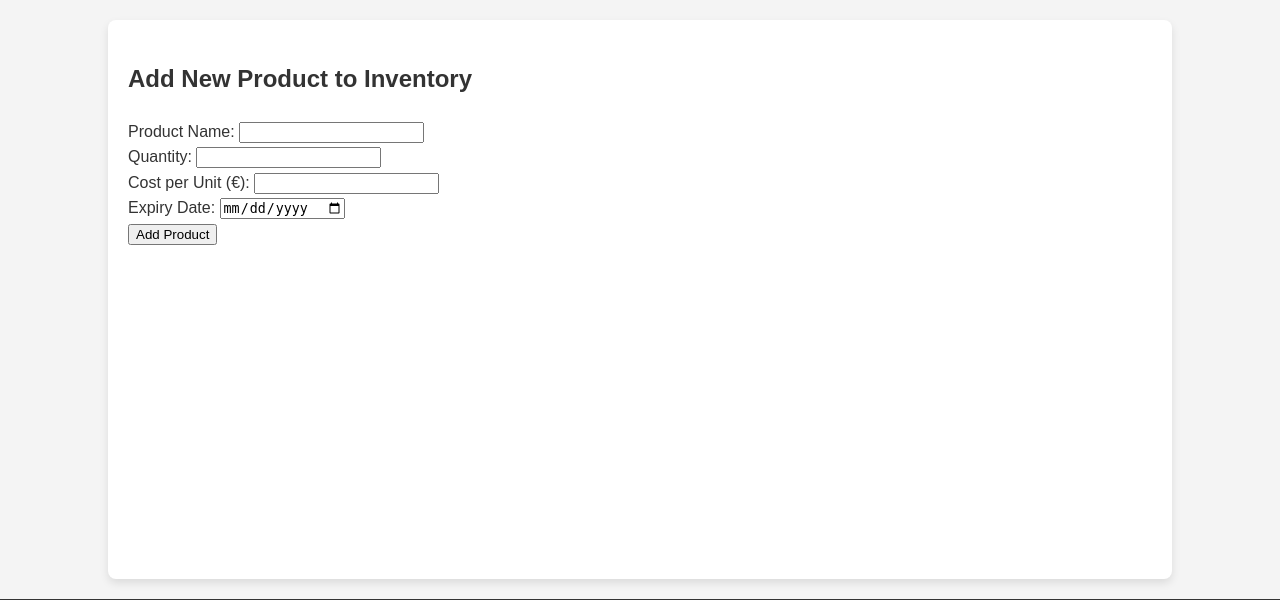
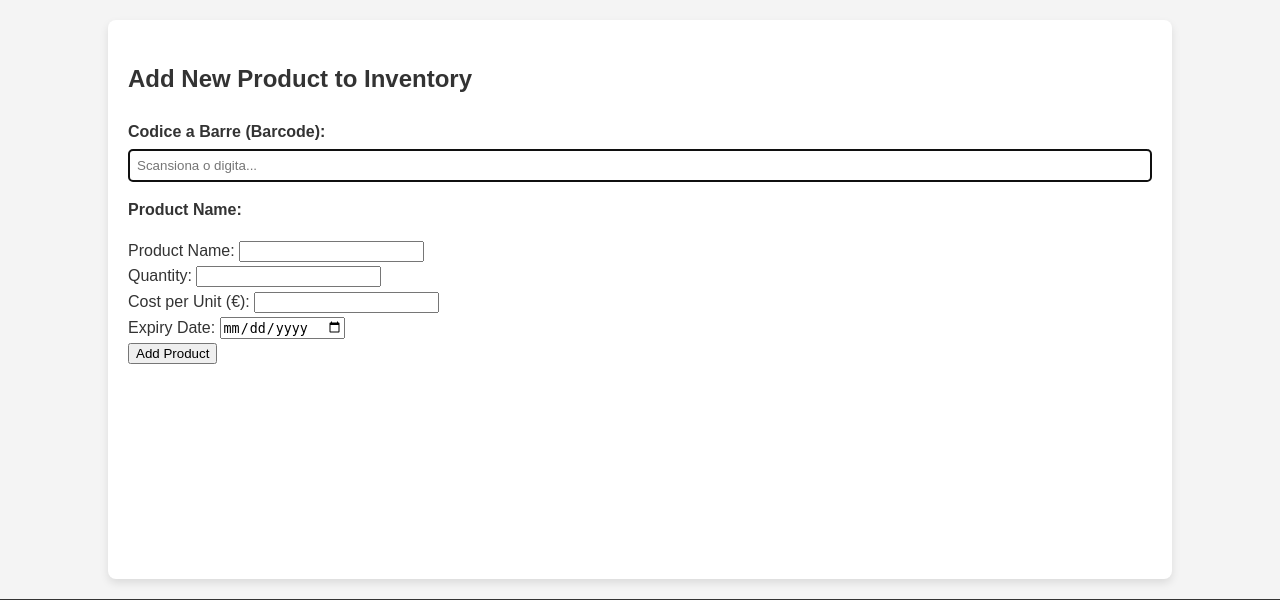
Before and after one commit to NicolaSaracino001/sustainable-inventory-app, a Flask app: page /add in a window 1280 px wide. Shown: the part 111-711 px from the top of the page. Run offline with Flask 3, Linux system fonts and the light colour scheme; the visitor is signed in with stand-in values (Sample User, id 1).

Commit message:
Fase 6.C: Implement barcode input and display.

```diff
--- a/src/routes/inventory.py
+++ b/src/routes/inventory.py
@@ -28,7 +28,9 @@ def dashboard():
 def add_product_page():
 
     if request.method == 'POST':
-        # ... (Nessuna modifica in questa funzione) ...
+        # 1. RECUPERIAMO IL BARCODE DAL MODULO
+        barcode= request.form.get('product_barcode')
+
         name = request.form.get('product_name')
         quantity = request.form.get('product_quantity')
         cost = request.form.get('product_cost')
@@ -38,7 +40,9 @@ def add_product_page():
         cost_float = float(cost) if cost else None
         expiry_date = datetime.strptime(expiry_date_str, '%Y-%m-%d').date()
 
+        # 2. PASSIAMO IL BARCODE AL NUOVO PRODOTTO
         new_product = Product(
+            barcode=barcode,
             name=name,
             quantity=quantity_float,
             cost_per_unit=cost_float,
--- a/src/templates/add_product.html
+++ b/src/templates/add_product.html
@@ -6,6 +6,14 @@
     <h2>Add New Product to Inventory</h2>
 
     <form action="" method="POST">
+        <div class="form-group">
+            <label for="barcode">Codice a Barre (Barcode):</label>
+            <input type="text" id="barcode" name="product_barcode" class="form-control" placeholder="Scansiona o digita..." autofocus>
+        </div>
+         <div class="form-group">
+            <label for="name">Product Name:</label>
+        </div>
+
         <div>
             <label for="name">Product Name:</label>
             <input type="text" id="name" name="product_name" required>
--- a/src/templates/dashboard.html
+++ b/src/templates/dashboard.html
@@ -8,6 +8,7 @@
     <table border="1" width="100%">
         <thead>
             <tr>
+                <th>Barcode</th>
                 <th>Nome Prodotto</th>
                 <th>Quantità</th>
                 <th>Costo/Unità</th>
@@ -30,6 +31,8 @@
             {% else %}
                 <tr>
             {% endif %}
+
+                <td><strong>{{ product.barcode if product.barcode else '-' }}</strong></td>
 
                 <td>{{ product.name }}</td>
                 <td>{{ product.quantity }}</td>
```
